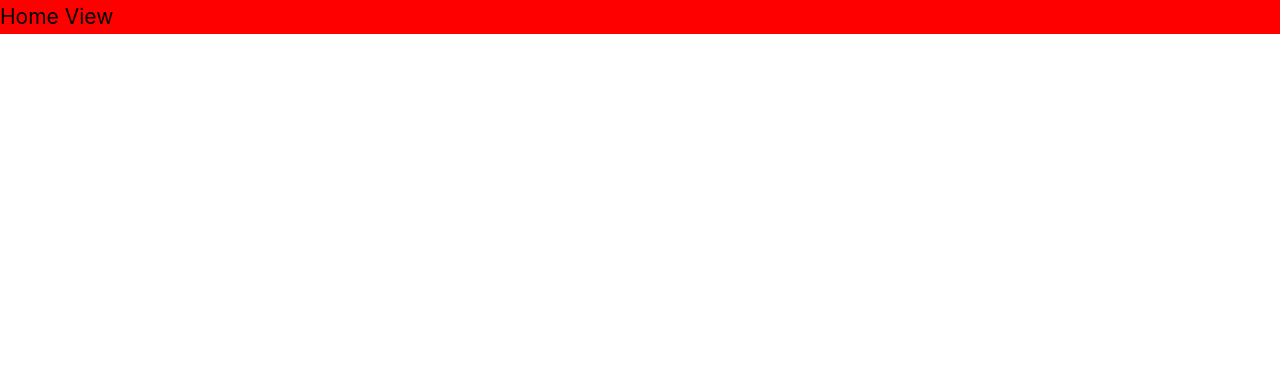
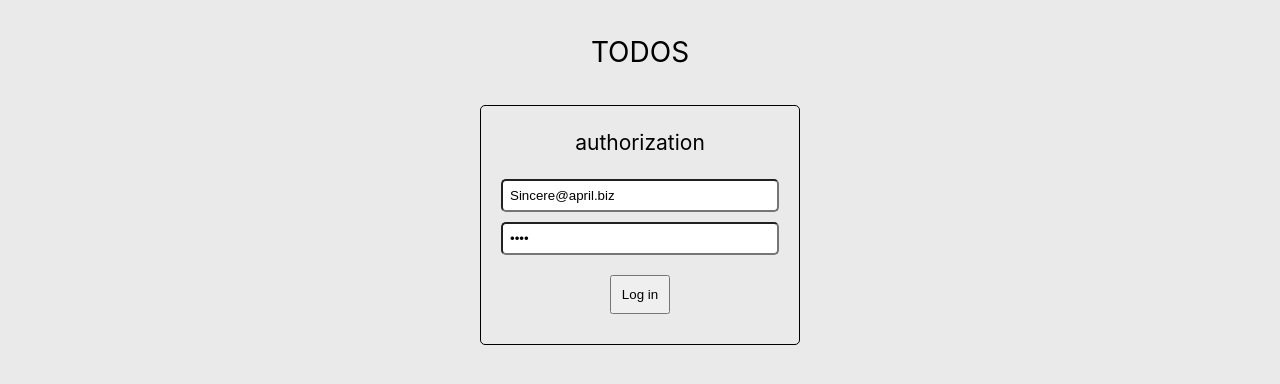
Before and after one commit to Michael3468/vue3-test-task-2, a Vue app: page / in a window 1280 px wide. Shown: the top 384 px of the page. Built offline with nearby package versions, Linux system fonts and the light colour scheme.

Commit message:
feat: add authorization

```diff
--- a/package.json
+++ b/package.json
@@ -13,6 +13,7 @@
     "cm": "cz"
   },
   "dependencies": {
+    "pinia": "^2.1.6",
     "vue": "^3.3.4",
     "vue-router": "^4.2.4"
   },
--- a/src/App.vue
+++ b/src/App.vue
@@ -12,6 +12,7 @@ import { RouterView } from 'vue-router';
 @import 'variables';
 
 .content {
+  min-height: inherit;
   background-color: $color;
 }
 </style>
--- a/src/assets/main.css
+++ b/src/assets/main.css
@@ -12,6 +12,8 @@
   width: 100%;
   margin-left: auto;
   margin-right: auto;
+  text-align: center;
+  padding: 30px;
 }
 
 .hidden {
--- a/src/assets/variables.scss
+++ b/src/assets/variables.scss
@@ -1 +1,2 @@
-$color: red;
+$color: rgb(234, 234, 234);
+$border-radius: 5px;
--- /dev/null
+++ b/src/components/TDAuthorization.vue
@@ -0,0 +1,111 @@
+<script setup lang="ts">
+import { onMounted, ref } from 'vue';
+import { useAuthorizationStore } from '../stores';
+
+interface IUser {
+  id: number;
+  name: string;
+  username: string;
+  email: string;
+}
+
+const email = ref<string>('Sincere@april.biz');
+const password = ref<string>('Bret');
+const errorMessage = ref<string>('');
+
+const authorizationStore = useAuthorizationStore();
+
+async function login() {
+  try {
+    const response = await fetch(`${import.meta.env.VITE_HOST}/users?email=${email.value}`);
+    const user: IUser = (await response.json())[0];
+
+    if (user && user.username === password.value) {
+      authorizationStore.logIn(user.id);
+    } else {
+      throw new Error('Email or password is not correct');
+    }
+  } catch (error) {
+    errorMessage.value = (error as Error).message;
+    console.log(error);
+  }
+}
+
+const handleInputChange = () => {
+  errorMessage.value = '';
+};
+
+onMounted(() => {
+  authorizationStore.checkAuthorization();
+});
+</script>
+
+<template>
+  <div class="container">
+    <div class="authorization" :class="authorizationStore.isUserAuthorized ? 'hidden' : ''">
+      <h2 class="authorization-caption">authorization</h2>
+      <div class="authorization-inputs">
+        <input
+          class="authorization-input"
+          type="email"
+          placeholder="email"
+          v-model="email"
+          @input="handleInputChange"
+        />
+        <input
+          class="authorization-input"
+          type="password"
+          placeholder="use username as password"
+          v-model="password"
+          @input="handleInputChange"
+        />
+      </div>
+      <p>{{ errorMessage }}</p>
+      <button class="authorization-button" @click="login">Log in</button>
+    </div>
+
+    <!-- Log Out button -->
+    <button
+      class="authorization-button"
+      :class="authorizationStore.isUserAuthorized ? '' : 'hidden'"
+      @click="authorizationStore.logOut"
+    >
+      Log Out
+    </button>
+  </div>
+</template>
+
+<style lang="scss">
+@import 'variables';
+
+.authorization {
+  min-width: 320px;
+  width: 320px;
+  border: 1px solid black;
+  border-radius: $border-radius;
+  margin-left: auto;
+  margin-right: auto;
+  padding: 20px 20px 30px 20px;
+
+  &-caption {
+    margin-bottom: 20px;
+  }
+
+  &-inputs {
+    display: flex;
+    flex-direction: column;
+    gap: 10px 0;
+  }
+
+  &-input {
+    padding: 7px;
+    border-radius: $border-radius;
+  }
+
+  &-button {
+    margin-top: 20px;
+    padding: 10px;
+    cursor: pointer;
+  }
+}
+</style>
--- /dev/null
+++ b/src/components/index.ts
@@ -0,0 +1,3 @@
+import TDAuthorization from './TDAuthorization.vue';
+
+export { TDAuthorization };
--- a/src/main.ts
+++ b/src/main.ts
@@ -1,11 +1,13 @@
-import './assets/main.css'
+import { createApp } from 'vue';
+import { createPinia } from 'pinia';
+import App from './App.vue';
+import router from './router';
+import './assets/main.css';
 
-import { createApp } from 'vue'
-import App from './App.vue'
-import router from './router'
+const app = createApp(App);
+const pinia = createPinia();
 
-const app = createApp(App)
+app.use(router);
+app.use(pinia);
 
-app.use(router)
-
-app.mount('#app')
+app.mount('#app');
--- /dev/null
+++ b/src/stores/AuthorizationStore.ts
@@ -0,0 +1,45 @@
+import { ref } from 'vue';
+import { defineStore } from 'pinia';
+
+export const useAuthorizationStore = defineStore('AuthorizationStore', () => {
+  const isUserAuthorized = ref<boolean>(false);
+  const user_id = ref<number | null>(null);
+  const key = 'user_id';
+
+  const saveAuthorization = (userId: number) => {
+    localStorage.setItem(key, userId.toString());
+  };
+
+  const removeAuthorization = () => {
+    localStorage.removeItem(key);
+  };
+
+  const checkAuthorization = () => {
+    const value = localStorage.getItem(key);
+
+    if (value) {
+      isUserAuthorized.value = true;
+      user_id.value = Number(value);
+    }
+  };
+
+  const logIn = (userId: number) => {
+    isUserAuthorized.value = true;
+    user_id.value = userId;
+    saveAuthorization(userId);
+  };
+
+  const logOut = () => {
+    isUserAuthorized.value = false;
+    user_id.value = null;
+    removeAuthorization();
+  };
+
+  return {
+    isUserAuthorized,
+    user_id,
+    checkAuthorization,
+    logIn,
+    logOut,
+  };
+});
--- /dev/null
+++ b/src/stores/index.ts
@@ -0,0 +1,3 @@
+import { useAuthorizationStore } from './AuthorizationStore';
+
+export { useAuthorizationStore };
--- a/src/views/HomeView.vue
+++ b/src/views/HomeView.vue
@@ -1,7 +1,12 @@
-<script setup lang="ts"></script>
+<script setup lang="ts">
+import { TDAuthorization } from '@/components';
+</script>
 
 <template>
   <main>
-    <h2>Home View</h2>
+    <div class="container">
+      <h1>TODOS</h1>
+      <TDAuthorization />
+    </div>
   </main>
 </template>
```
Also changed, not shown: 2 other files (tests, documents, lock files or other folders).
